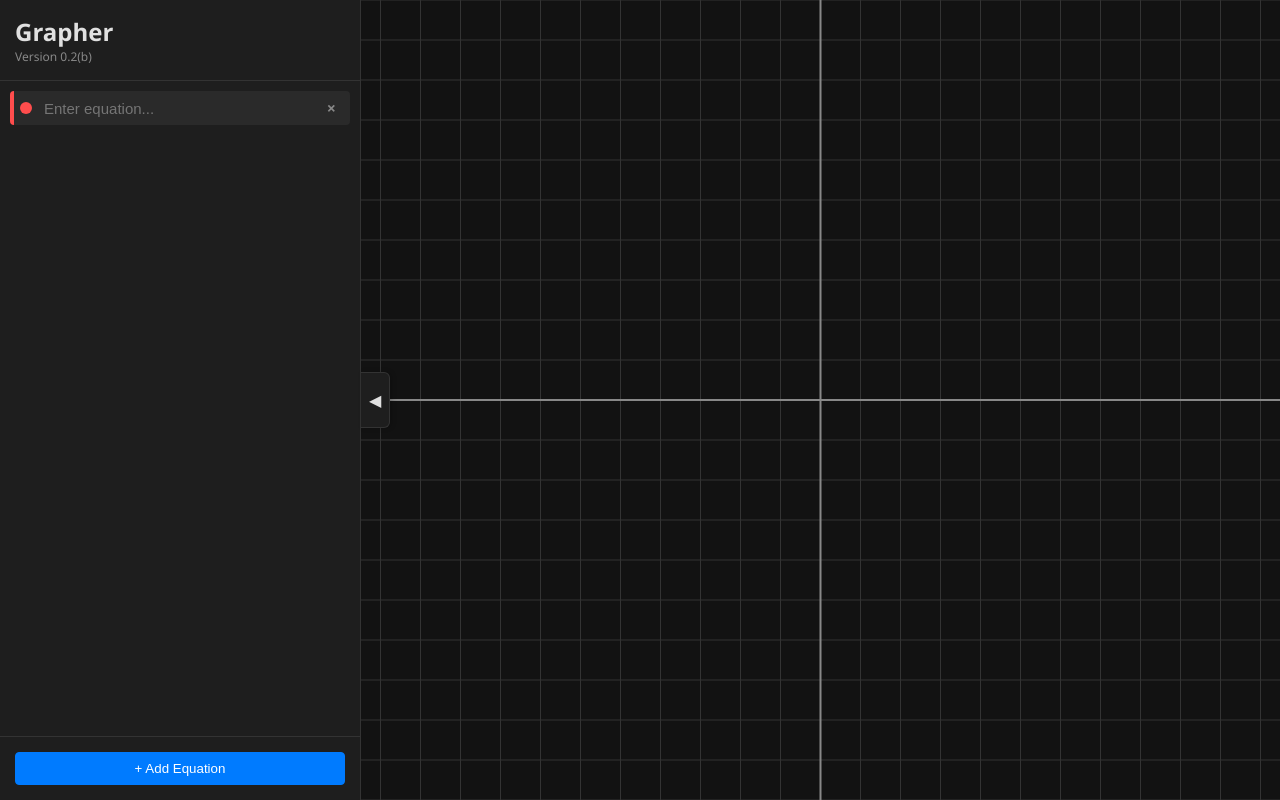
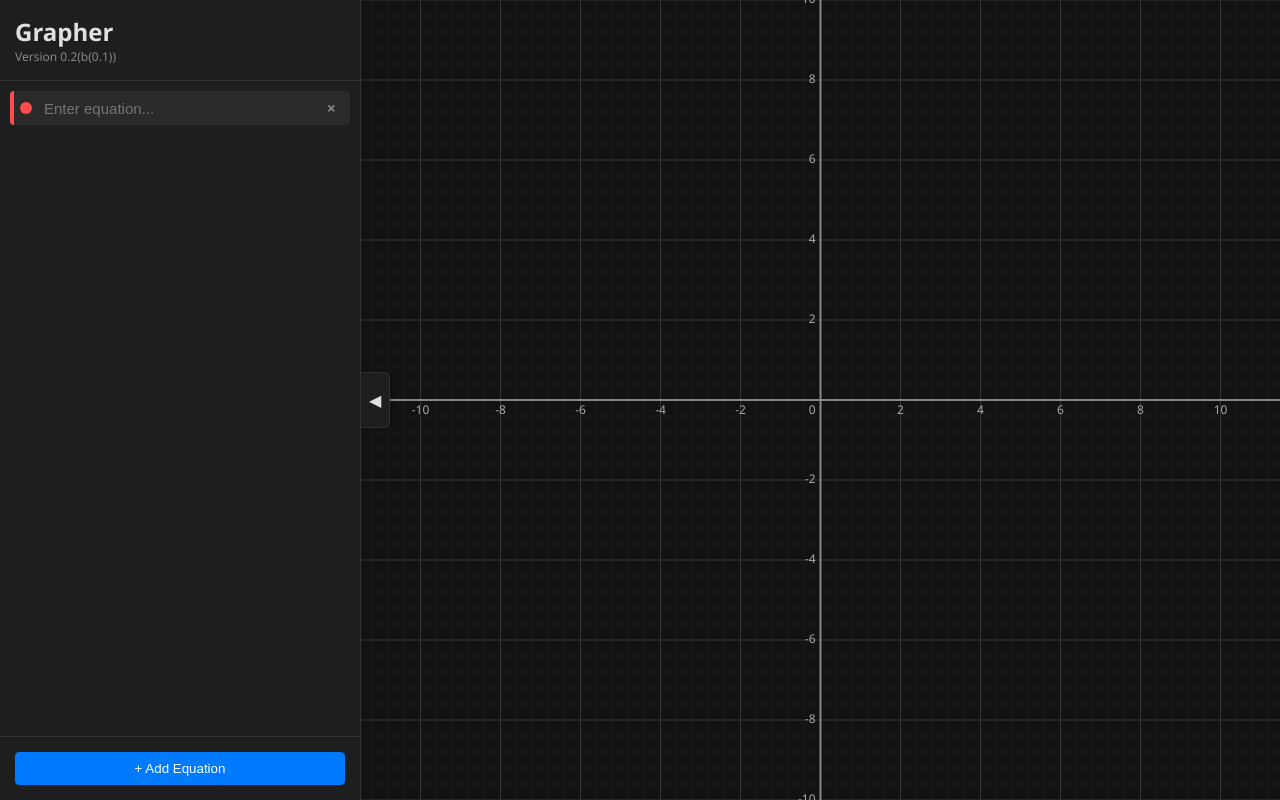
Before and after one commit to vassaled/Grapher, a plain HTML site: page index.html in a window 1280 px wide. Drawn offline with Linux system fonts and the light colour scheme.

Commit message:
Version 0.2(b(0.1))
Implemented a new cartesian engine showcasing values at axes and zoom feature.

```diff
--- a/index.html
+++ b/index.html
@@ -50,7 +50,7 @@ canvas { display:block; width:100%; height:100%; }
 <div id="sidebar">
     <div style="padding:15px; border-bottom:1px solid #333;">
         <h2 style="margin:0;">Grapher</h2>
-        <div style="font-size:12px;color:#888;">Version 0.2(b)</div>
+        <div style="font-size:12px;color:#888;">Version 0.2(b(0.1))</div>
     </div>
     <div id="expression-list"></div>
     <div id="toolbar">
@@ -408,24 +408,95 @@ function drawTooltip() {
 }
 
 function drawGrid(){
-    ctx.strokeStyle="#333"; ctx.lineWidth=1; ctx.beginPath();
-    let startX=Math.floor((-width/2-view.x)/view.scale) - 1;
-    let endX=Math.ceil((width/2-view.x)/view.scale) + 1;
-    for(let i=startX;i<=endX;i++){
-        let px=i*view.scale+width/2+view.x;
-        ctx.moveTo(px,0); ctx.lineTo(px,height);
+    const targetSpacing = 80;
+    const targetUnits = targetSpacing / view.scale;
+    const mag = Math.pow(10, Math.floor(Math.log10(targetUnits)));
+    const norm = targetUnits / mag;
+
+    let step = mag;
+    if (norm > 7.5) step = 10 * mag;
+    else if (norm > 3.5) step = 5 * mag;
+    else if (norm > 1.5) step = 2 * mag;
+
+    const minorStep = step / 5;
+
+    ctx.strokeStyle = "#1a1a1a";
+    ctx.lineWidth = 1;
+    ctx.beginPath();
+    let startX = Math.floor((-width/2 - view.x)/view.scale / minorStep) * minorStep;
+    let endX = Math.ceil((width/2 - view.x)/view.scale / minorStep) * minorStep;
+    for(let i=startX; i<=endX; i+=minorStep){
+        let px = i * view.scale + width/2 + view.x;
+        ctx.moveTo(px, 0); ctx.lineTo(px, height);
     }
-    let startY=Math.floor((-height/2+view.y)/view.scale) - 1;
-    let endY=Math.ceil((height/2+view.y)/view.scale) + 1;
-    for(let i=startY;i<=endY;i++){
-        let py=height/2+view.y-i*view.scale;
-        ctx.moveTo(0,py); ctx.lineTo(width,py);
+    let startY = Math.floor((-height/2 + view.y)/view.scale / minorStep) * minorStep;
+    let endY = Math.ceil((height/2 + view.y)/view.scale / minorStep) * minorStep;
+    for(let i=startY; i<=endY; i+=minorStep){
+        let py = height/2 + view.y - i * view.scale;
+        ctx.moveTo(0, py); ctx.lineTo(width, py);
     }
     ctx.stroke();
-    ctx.strokeStyle="#888"; ctx.lineWidth=2; ctx.beginPath();
-    ctx.moveTo(width/2+view.x, 0); ctx.lineTo(width/2+view.x, height);
-    ctx.moveTo(0, height/2+view.y); ctx.lineTo(width, height/2+view.y);
+
+    ctx.strokeStyle = "#333";
+    ctx.lineWidth = 1;
+    ctx.beginPath();
+    startX = Math.floor((-width/2 - view.x)/view.scale / step) * step;
+    endX = Math.ceil((width/2 - view.x)/view.scale / step) * step;
+    for(let i=startX; i<=endX; i+=step){
+        let px = i * view.scale + width/2 + view.x;
+        ctx.moveTo(px, 0); ctx.lineTo(px, height);
+    }
+    startY = Math.floor((-height/2 + view.y)/view.scale / step) * step;
+    endY = Math.ceil((height/2 + view.y)/view.scale / step) * step;
+    for(let i=startY; i<=endY; i+=step){
+        let py = height/2 + view.y - i * view.scale;
+        ctx.moveTo(0, py); ctx.lineTo(width, py);
+    }
     ctx.stroke();
+
+    let originX = width/2 + view.x;
+    let originY = height/2 + view.y;
+
+    ctx.strokeStyle = "#888";
+    ctx.lineWidth = 2;
+    ctx.beginPath();
+    if (originX >= 0 && originX <= width) {
+        ctx.moveTo(originX, 0); ctx.lineTo(originX, height);
+    }
+    if (originY >= 0 && originY <= height) {
+        ctx.moveTo(0, originY); ctx.lineTo(width, originY);
+    }
+    ctx.stroke();
+
+    ctx.fillStyle = "#aaa";
+    ctx.font = "12px 'Segoe UI', monospace";
+
+    const formatLabel = (val) => {
+        let res = parseFloat(val.toPrecision(12));
+        return res === 0 ? "" : res.toString();
+    };
+
+    ctx.textAlign = "center";
+    ctx.textBaseline = "top";
+    let labelY = Math.max(15, Math.min(height - 20, originY + 5));
+    for(let i=startX; i<=endX; i+=step){
+        if (Math.abs(i) < step*0.01) continue;
+        let px = i * view.scale + width/2 + view.x;
+        ctx.fillText(formatLabel(i), px, labelY);
+    }
+
+    ctx.textAlign = "right";
+    ctx.textBaseline = "middle";
+    let labelX = Math.max(25, Math.min(width - 10, originX - 5));
+    for(let i=startY; i<=endY; i+=step){
+        if (Math.abs(i) < step*0.01) continue;
+        let py = height/2 + view.y - i * view.scale;
+        ctx.fillText(formatLabel(i), labelX, py);
+    }
+
+    ctx.textAlign = "right";
+    ctx.textBaseline = "top";
+    ctx.fillText("0", labelX, labelY);
 }
 
 function syncAssignment(v, newVal) {
```
